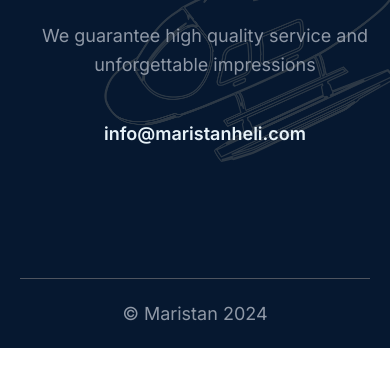
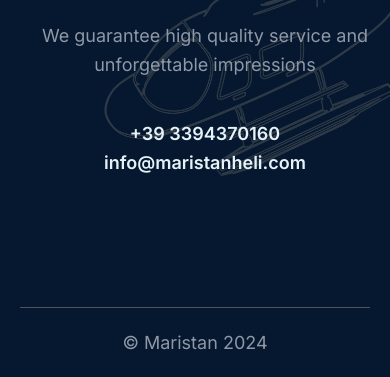
Before and after one commit to ClickOcean/sdgarts, an Astro site: page / in a window 390 px wide. Shown: the part 4243-4620 px from the top of the page. Before the commit the page ends 4591 px from the top, so only its background shows below. Built offline with nearby package versions, Linux system fonts and the light colour scheme; Astro itself is replaced by a stand-in of ours.

Commit message:
Update version up 9, added phone

```diff
--- a/package.json
+++ b/package.json
@@ -1,7 +1,7 @@
 {
   "name": "maristan-website",
   "type": "module",
-  "version": "0.0.8",
+  "version": "0.0.9",
   "scripts": {
     "dev": "astro dev",
     "start": "astro dev",
--- a/src/sections/Footer/Footer.astro
+++ b/src/sections/Footer/Footer.astro
@@ -11,7 +11,7 @@ import Logo from './images/big-logo.svg'
         <h2 class="footer-header__title">Contacts</h2>
         <p class="footer-header__description">We guarantee high quality service and unforgettable impressions</p>
         <div class="footer-links">
-          <!-- <a class="footer-links__item" href="tel:+000 00 000 000">+000 00 000 000</a> -->
+          <a class="footer-links__item" href="tel:+39 3394370160">+39 3394370160</a>
           <a class="footer-links__item" href="mailto:info@maristanheli.com">info@maristanheli.com</a>
         </div>
       </div>
```
